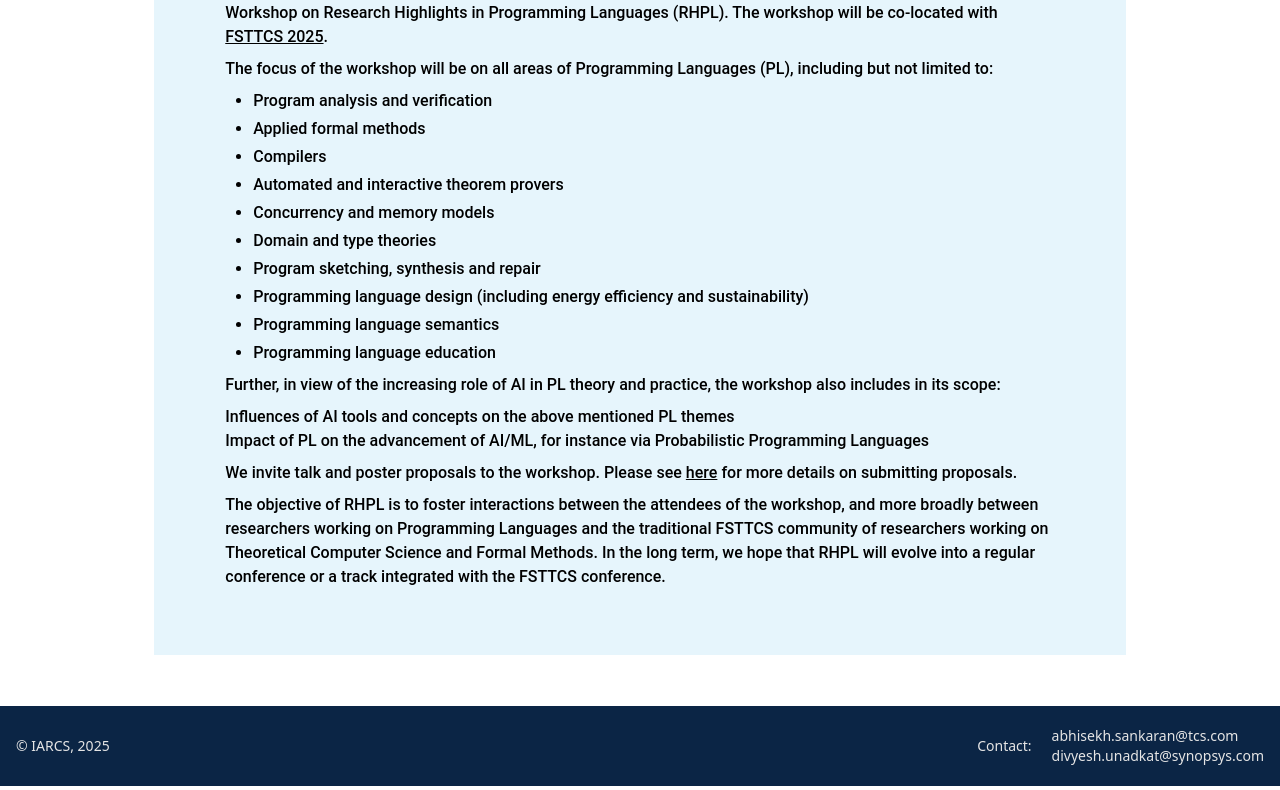
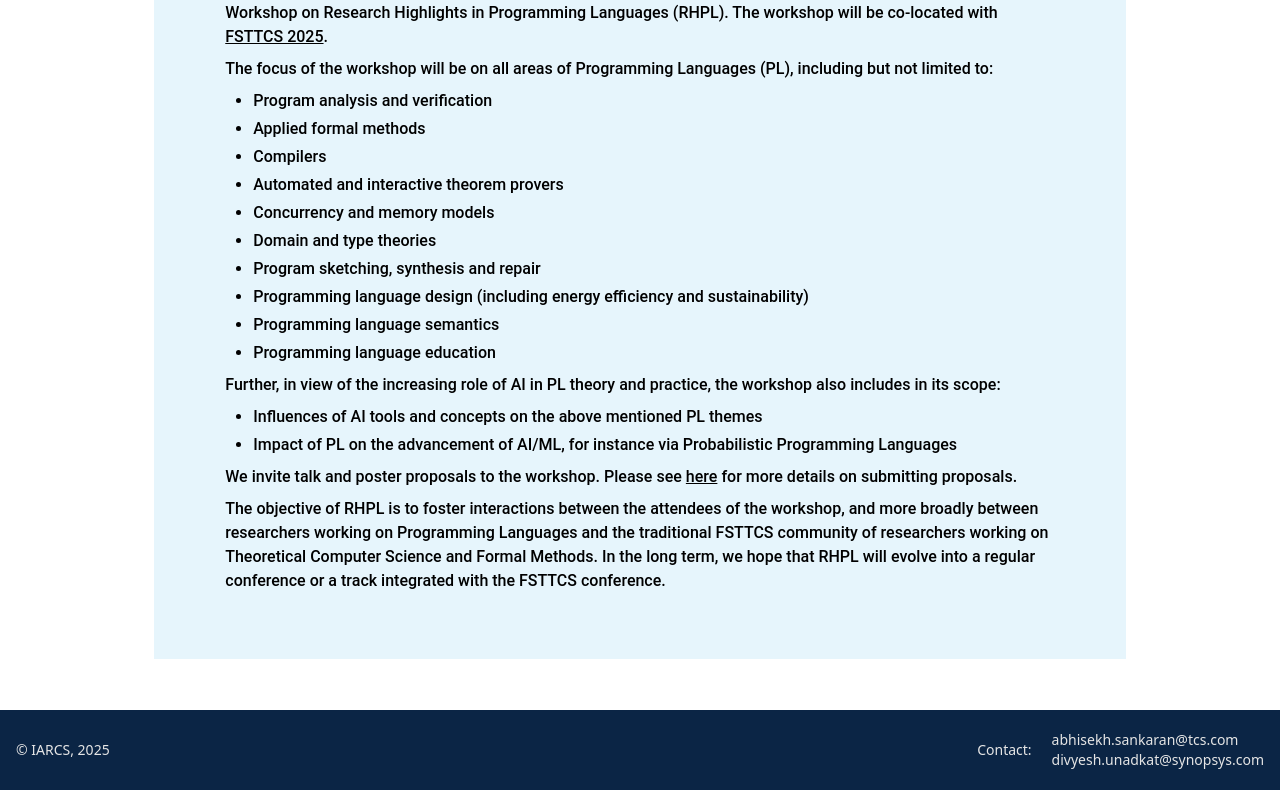
Before and after one commit to RajivDalal/RHPL, a React (Vite) app in the folder rhpl-web/: page / in a window 1280 px wide. Shown: the part 573-1363 px from the top of the page. Built offline with nearby package versions, Linux system fonts and the light colour scheme; a web font is replaced by a local one.

Commit message:
Fixed typos

```diff
--- a/rhpl-web/src/pages/home.jsx
+++ b/rhpl-web/src/pages/home.jsx
@@ -52,7 +52,7 @@ const Home = () => {
         </ul>
 
         <div>Further, in view of the increasing role of AI in PL theory and practice, the workshop also includes in its scope:</div>
-          <ul>
+          <ul className="space-y-1 list-disc ml-7">
             <li>
               Influences of AI tools and concepts on the above mentioned PL themes
             </li>
```
